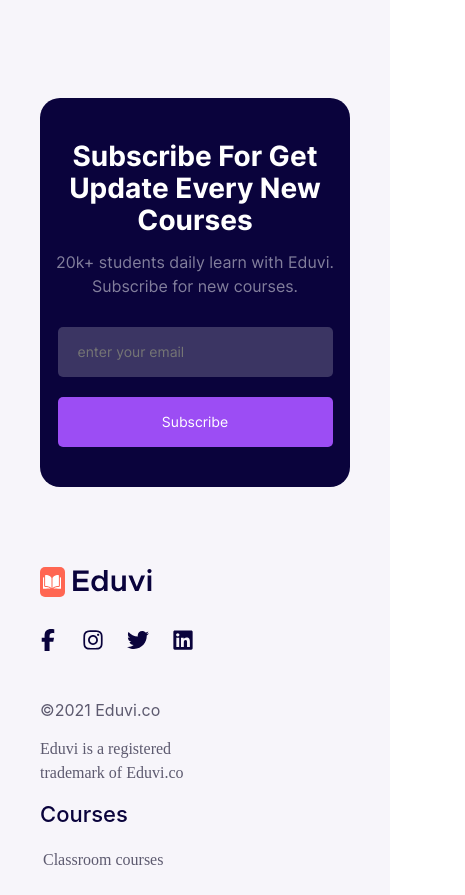
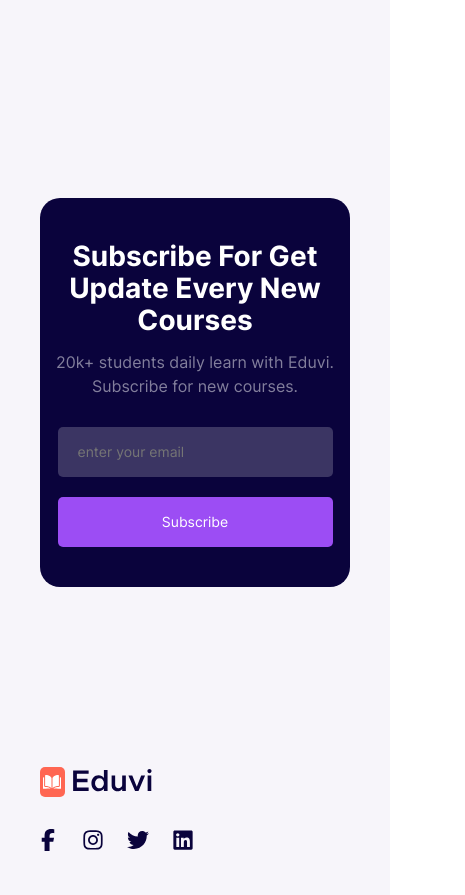
Before and after one commit to Raghadalalai1/Eduvi-project, a React (Vite) app: page / in a window 390 px wide. Shown: the part 1047-1942 px from the top of the page, 465 px wide, since content can reach past the window. Built offline with nearby package versions, Linux system fonts and the light colour scheme; a web font is replaced by a local one.

Commit message:
change navbar

```diff
--- a/src/components/Navbarr/Navbarr.css
+++ b/src/components/Navbarr/Navbarr.css
@@ -80,6 +80,14 @@
 
 
 
+@media(min-width:1201px) and (max-width:1219px){
+    .show-registering{
+        display: block;
+    }
+    .KG-Sign-inUp{
+        display: none;
+    }
+}
 @media(max-width:1024px){
     .KG-Navbar{
 
@@ -99,7 +107,7 @@
 
         padding: 0px 80px;
     }
-    .show-registering{
+    .show-registering {
         display: block;
     }
     .KG-Sign-inUp{
--- a/src/components/Section/Section6.css
+++ b/src/components/Section/Section6.css
@@ -63,7 +63,7 @@
   justify-content: center;
   align-items: center;
   text-align: center;
-  width: 539px;
+  /* width: 539px; */
   position: relative;
   bottom: 7px;
 }
@@ -411,6 +411,24 @@
     display:none;
   }
 }
+@media(max-width:1900px){
+  .RA-section6-homepage{
+  margin-top: 130px;
+  margin-bottom: 80px;
+}
+}
+@media(max-width:1024px){
+  .RA-section6-homepage{
+    margin-top: 100px;
+    margin-bottom: 100px;
+}
+}
+@media(max-width:375px){
+  .RA-section6-homepage{
+    margin-top: 50px;
+    margin-bottom: 50px;
+}
+}
 
 @keyframes move-up-down {
   0%, 100% {
--- a/src/components/Section/Section6.jsx
+++ b/src/components/Section/Section6.jsx
@@ -3,7 +3,7 @@
 export default function Section6() {
   return (
     <>
-      <section>
+      <section className="RA-section6-homepage">
         <div className="BKH-section-6">
         <div className="BKH-section-join">
           {/*images part 1*/}
```
